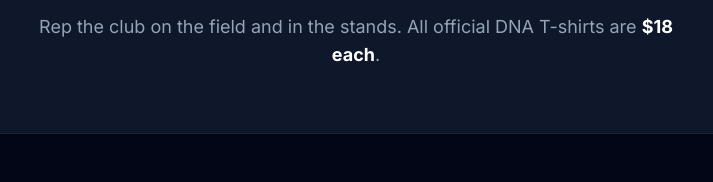
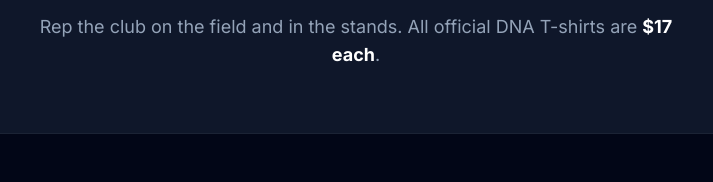
Before and after one commit to kdrexler81-crypto/DNAflagfootball, a plain HTML site: page merch.html in a window 1280 px wide. Shown: the part 223-405 px from the top of the page, 284-997 px from the left. Drawn offline with nearby package versions, Linux system fonts and the light colour scheme.

Commit message:
Update T-shirt price from $18 to $17

```diff
--- a/merch.html
+++ b/merch.html
@@ -103,7 +103,7 @@
                 Official DNA <span class="text-dna-magenta">Gear</span>
             </h1>
             <p class="text-lg text-slate-400 max-w-2xl mx-auto">
-                Rep the club on the field and in the stands. All official DNA T-shirts are <strong class="text-white">$18 each</strong>.
+                Rep the club on the field and in the stands. All official DNA T-shirts are <strong class="text-white">$17 each</strong>.
             </p>
         </div>
     </div>
```
